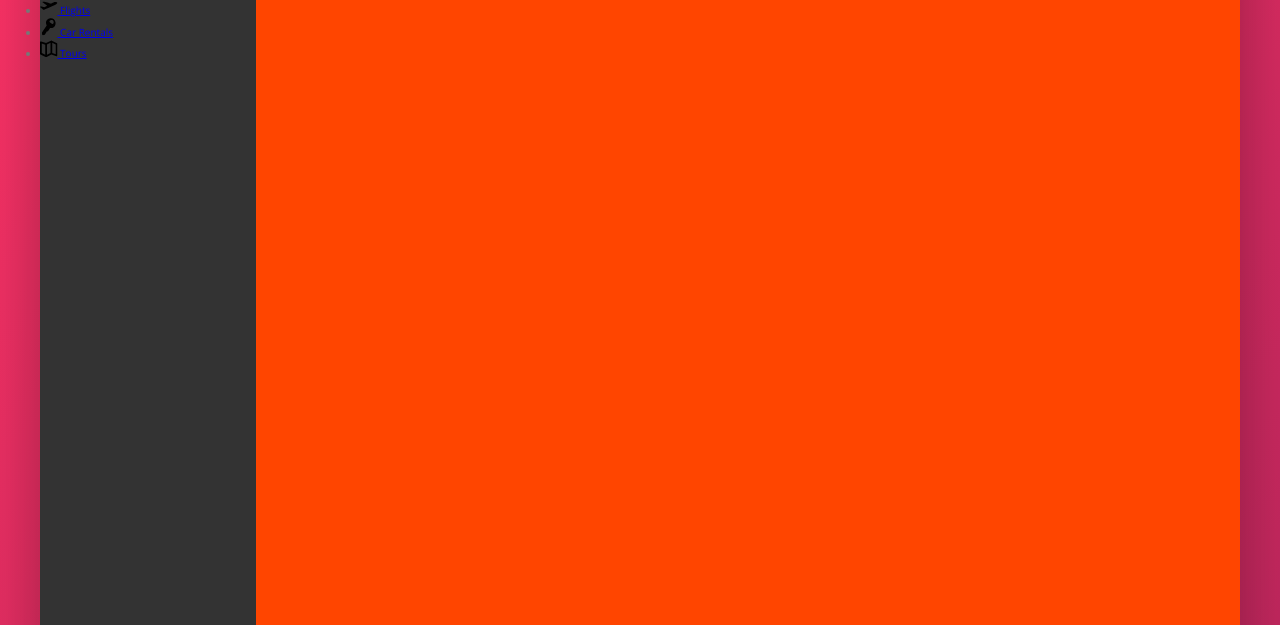
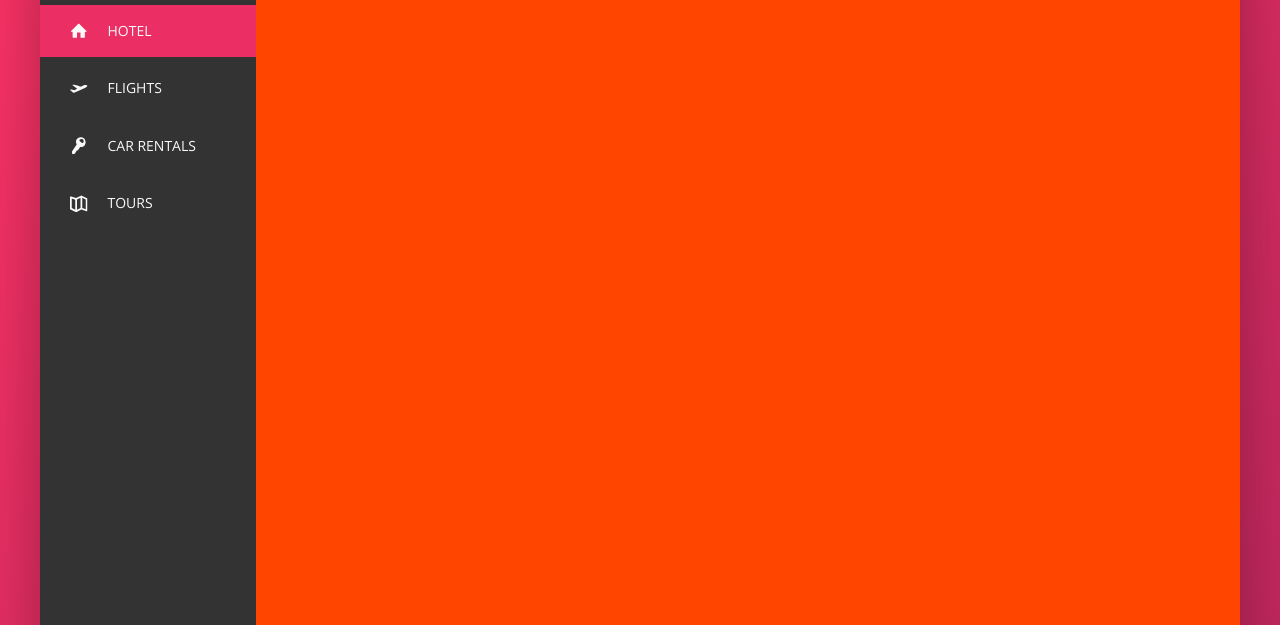
Before and after one commit to araqueheinz/Project-Trillo, a website: page index.html in a window 1280 px wide. Shown: the part 175-800 px from the top of the page. Drawn offline with nearby package versions, Linux system fonts and the light colour scheme.

Commit message:
Side nav done

```diff
--- a/index.html
+++ b/index.html
@@ -69,7 +69,7 @@
                 <ul class="side-nav">
 
                     <!-- Container  -->
-                    <li class="side-nav__item">
+                    <li class="side-nav__item side-nav__item--active">
                         <a href="#" class="side-nav__link">
                             <svg class="side-nav__icon">
                                 <use xlink:href="img/sprite.svg#icon-home"></use>
--- a/sass/_components.scss
+++ b/sass/_components.scss
@@ -153,17 +153,60 @@
   /////////////////////////////////////////////// */
 
 .side-nav {
-  &__item {
+  font-size: 1.4rem;
+  list-style: none;
+  margin-top: 3rem;
 
+  &__item::before {
+    content: "";
+    position: absolute;
+    top: 0;
+    left: 0;
+    height: 100%;
+    width: 0.3rem;
+    background-color: var(--color-primary);
+
+    transform: scaleY(0);
+    // transform-origin: bottom;
+    transition: transform 0.2s, width 0.4s cubic-bezier(1,0,0,1) 0.2s, background-color 0.1s;
   }
 
-  &__link {
+  &__item {
+    position: relative;
 
+    &:not(:last-child) {
+      margin-bottom: 0.5rem;
+    }
+  }
+
+  &__item:hover::before,
+  &__item--active::before {
+    transform: scaleY(1);
+    width: 100%;
+  }
+
+  &__item:active::before {
+    background-color: var(--color-primary-light);
+  }
+
+  &__link:link,
+  &__link:visited {
+    color: var(--color-grey-light-1);
+    text-decoration: none;
+    text-transform: uppercase;
+    display: block;
+    padding: 1.5rem 3rem;
+    position: relative;
+    z-index: 1;
+    display: flex;
+    align-items: center;
   }
 
   &__icon {
     width: 1.75rem;
     height: 1.75rem;
+    margin-right: 2rem;
+    fill: currentColor;
   }
 }
 
```
Also changed, not shown: css/style.css.
